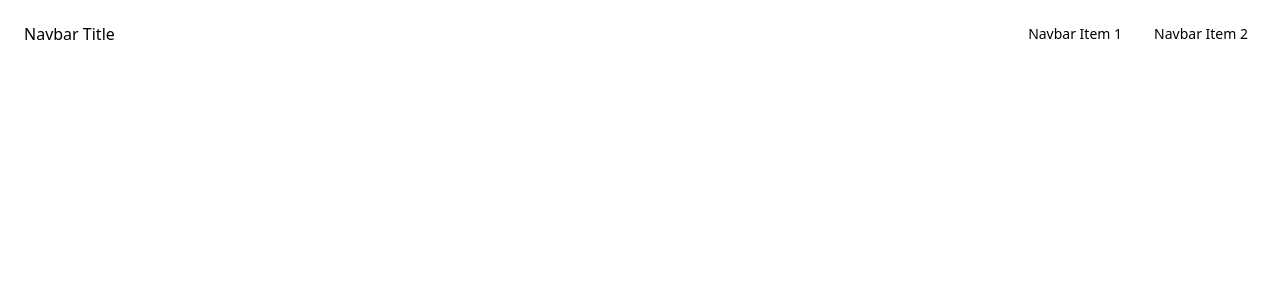
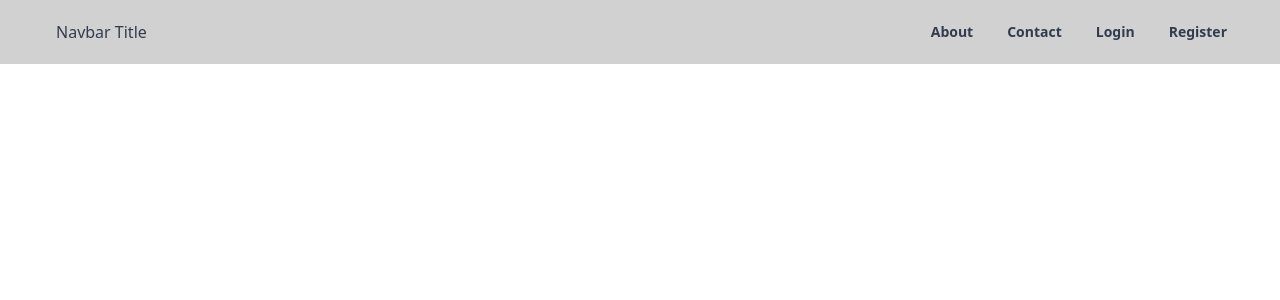
Before and after one commit to pantho0/clean-co, a React (Vite) app in the folder cleanco-client/: page / in a window 1280 px wide. Shown: the top 300 px of the page. Built offline with nearby package versions, Linux system fonts and the light colour scheme.

Commit message:
customized navbar added

```diff
--- a/cleanco-client/src/components/layouts/MainLayout.jsx
+++ b/cleanco-client/src/components/layouts/MainLayout.jsx
@@ -1,4 +1,6 @@
 import PropTypes from 'prop-types';
+import Navbar from './Navbar';
+import Sidebar from './Sidebar';
 const MainLayout = ({children}) => {
   return (
     <div className="drawer">
@@ -27,17 +29,9 @@ const MainLayout = ({children}) => {
               </svg>
             </label>
           </div>
+          <div className='w-full max-w-[1200px] mx-auto'>
           <div className="flex-1 px-2 mx-2">Navbar Title</div>
-          <div className="flex-none hidden lg:block">
-            <ul className="menu menu-horizontal">
-              {/* Navbar menu content here */}
-              <li>
-                <a>Navbar Item 1</a>
-              </li>
-              <li>
-                <a>Navbar Item 2</a>
-              </li>
-            </ul>
+            <Navbar/>
           </div>
         </div>
         {/* Page content here */}
@@ -49,15 +43,10 @@ const MainLayout = ({children}) => {
           aria-label="close sidebar"
           className="drawer-overlay"
         ></label>
-        <ul className="menu p-4 w-80 min-h-full bg-base-200">
+        <div className="menu p-4 w-80 min-h-full bg-base-200">
           {/* Sidebar content here */}
-          <li>
-            <a>Sidebar Item 1</a>
-          </li>
-          <li>
-            <a>Sidebar Item 2</a>
-          </li>
-        </ul>
+          <Sidebar/>
+        </div>
       </div>
     </div>
   );
--- /dev/null
+++ b/cleanco-client/src/components/layouts/Navbar.jsx
@@ -0,0 +1,18 @@
+import { NavLink } from "react-router-dom";
+
+
+const Navbar = () => {
+    return (
+        <div className="flex-none hidden lg:block">
+            <div className='flex gap-2'>
+              {/* Navbar menu content here */}
+              <NavLink to='/about' className={({isActive})=> isActive ? 'btn btn-primary btn-sm' : 'btn btn-ghost btn-sm'}>About</NavLink>
+              <NavLink to='/contact' className={({isActive})=> isActive ? 'btn btn-primary btn-sm' : 'btn btn-ghost btn-sm'}>Contact</NavLink>
+              <NavLink to='/login' className={({isActive})=> isActive ? 'btn btn-primary btn-sm' : 'btn btn-ghost btn-sm'}>Login</NavLink>
+              <NavLink to='/register' className={({isActive})=> isActive ? 'btn btn-primary btn-sm' : 'btn btn-ghost btn-sm'}>Register</NavLink>
+            </div>
+          </div>
+    );
+};
+
+export default Navbar;
--- /dev/null
+++ b/cleanco-client/src/components/layouts/Sidebar.jsx
@@ -0,0 +1,43 @@
+import { NavLink } from "react-router-dom";
+
+const Sidebar = () => {
+  return (
+    <div className="flex flex-col gap-2">
+      {/* Navbar menu content here */}
+      <NavLink
+        to="/about"
+        className={({ isActive }) =>
+          isActive ? "btn btn-primary" : "btn btn-ghost"
+        }
+      >
+        About
+      </NavLink>
+      <NavLink
+        to="/contact"
+        className={({ isActive }) =>
+          isActive ? "btn btn-primary" : "btn btn-ghost"
+        }
+      >
+        Contact
+      </NavLink>
+      <NavLink
+        to="/login"
+        className={({ isActive }) =>
+          isActive ? "btn btn-primary" : "btn btn-ghost"
+        }
+      >
+        Login
+      </NavLink>
+      <NavLink
+        to="/register"
+        className={({ isActive }) =>
+          isActive ? "btn btn-primary" : "btn btn-ghost"
+        }
+      >
+        Register
+      </NavLink>
+    </div>
+  );
+};
+
+export default Sidebar;
--- a/cleanco-client/tailwind.config.js
+++ b/cleanco-client/tailwind.config.js
@@ -9,6 +9,6 @@ export default {
   },
   plugins: [require("daisyui")],
   daisyui: {
-    themes: ["emerland"],
+    themes: ["emerald"],
   },
 }
```
